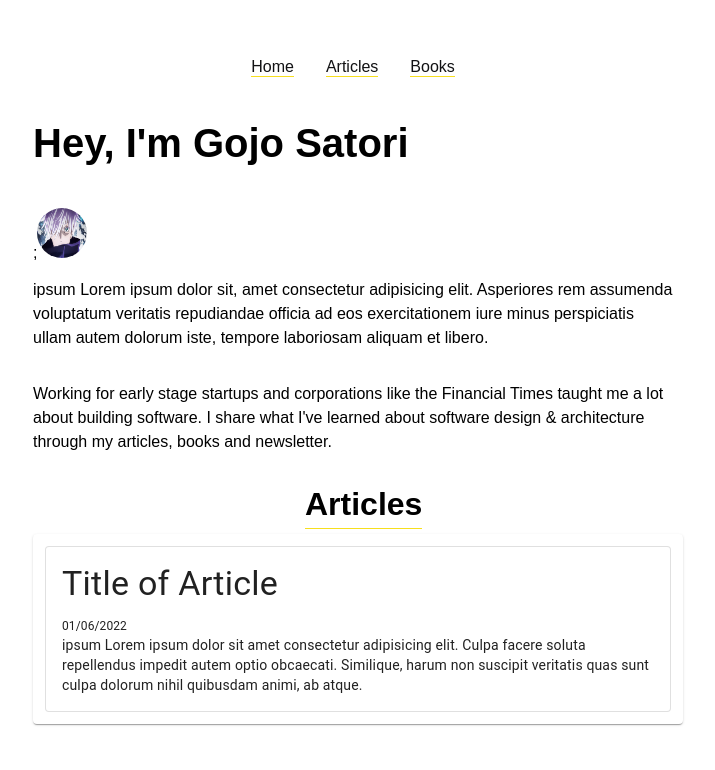
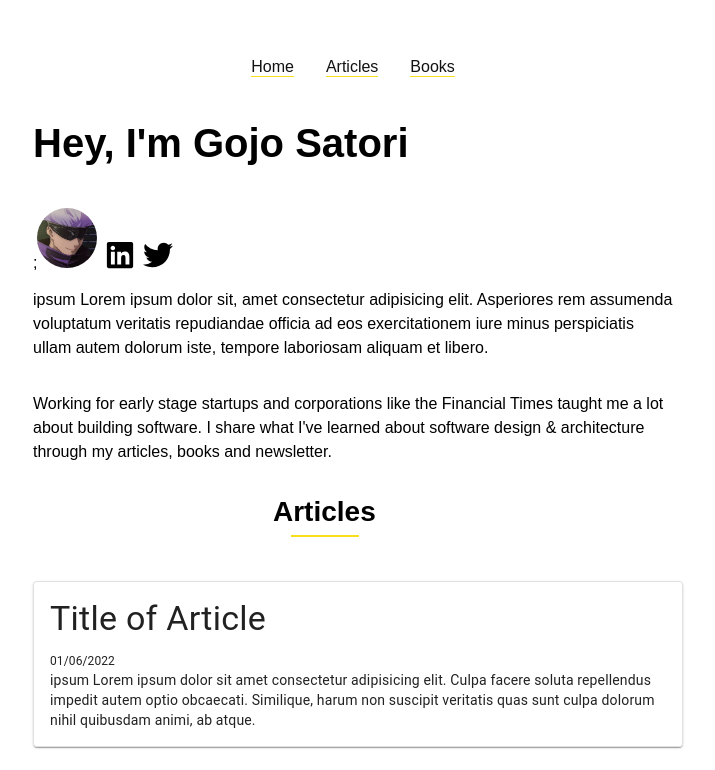
Before and after one commit to ricardocolares/devmates, a Next.js app: page / in a window 1280 px wide. Shown: the top 770 px of the page, without its empty margins (287-1002 px from the left). Built offline with nearby package versions, Linux system fonts and the light colour scheme.

Commit message:
styled components no card

```diff
--- a/package.json
+++ b/package.json
@@ -12,6 +12,7 @@
     "@emotion/react": "^11.9.0",
     "@emotion/styled": "^11.8.1",
     "@fortawesome/fontawesome-svg-core": "^6.1.1",
+    "@fortawesome/free-brands-svg-icons": "^6.1.1",
     "@fortawesome/free-regular-svg-icons": "^6.1.1",
     "@fortawesome/free-solid-svg-icons": "^6.1.1",
     "@fortawesome/react-fontawesome": "^0.1.18",
--- a/src/components/cards/index.tsx
+++ b/src/components/cards/index.tsx
@@ -1,13 +1,20 @@
 import * as React from 'react';
 import { Box, Card, CardContent, Typography, CardActionArea, CardActions, Button } from '@mui/material/'
+import styled from 'styled-components';
 
 
+const CustomBox = styled(Box)`
+    width: 650px;
+    margin-left: 15rem;
+    margin-top: 1.5rem;
+
+`
 
 export default function BasicCard() {
     return (
-        <Box width='650px' mb={-3} mt={10} ml={30} p={1.5} component={Card}>
+        <CustomBox component={Card}>
             <Card variant="outlined">
-                <CardActionArea href="localhost:3000/articles">
+                <CardActionArea href="/articles">
                     <CardContent>
                         <Typography gutterBottom variant='h4' component='div'>
                             Title of Article
@@ -21,6 +28,6 @@ export default function BasicCard() {
                     </CardContent>
                 </CardActionArea>
             </Card>
-        </Box >
+        </CustomBox>
     );
 }
--- a/src/pages/_app.tsx
+++ b/src/pages/_app.tsx
@@ -2,6 +2,12 @@ import type { AppProps } from 'next/app'
 import { Header } from '../components/Header'
 
 import '../styles/global.css'
+
+import { config } from '@fortawesome/fontawesome-svg-core'
+import '@fortawesome/fontawesome-svg-core/styles.css'
+config.autoAddCss = false
+
+
 
 function MyApp({ Component, pageProps }: AppProps) {
   return (
--- a/src/pages/index.tsx
+++ b/src/pages/index.tsx
@@ -1,11 +1,14 @@
-import styled from "styled-components";
+import { ReactElement } from 'react'
 import { Container, Content } from "./styles";
-import gojouImg from "../../public/gojou.jpg";
+import gojouImg from "../../public/goju.jpg";
 import Image from "next/image";
 import BasicCard from "../components/cards"
+import '@fortawesome/fontawesome-svg-core/styles.css'
 import { Card } from "@mui/material";
 import { FontAwesomeIcon } from '@fortawesome/react-fontawesome'
-import { solid, regular, brands } from '@fortawesome/fontawesome-svg-core/import.macro'
+import { faLinkedin, faTwitter } from '@fortawesome/free-brands-svg-icons'
+
+
 
 export default function Home() {
   return (
@@ -14,9 +17,9 @@ export default function Home() {
         <h1>Hey, I'm Gojo Satori</h1>;
 
         <span>
-          <Image src={gojouImg} alt="The GOAT" width="50" height="50" />
-          <FontAwesomeIcon icon={"linkedin"} />
-          <FontAwesomeIcon icon={"twitter"} />
+          <Image src={gojouImg} alt="The GOAT" width="60" height="60" />
+          <FontAwesomeIcon className="icons" icon={faLinkedin} />
+          <FontAwesomeIcon className="icons" icon={faTwitter} />
         </span>
 
         <p>ipsum Lorem ipsum dolor sit, amet consectetur adipisicing elit. Asperiores rem assumenda voluptatum veritatis repudiandae officia ad eos exercitationem iure minus perspiciatis ullam autem dolorum iste, tempore laboriosam aliquam et libero.</p>
@@ -25,7 +28,6 @@ export default function Home() {
       </Content>
 
       <h2>Articles</h2>
-      <p></p>
 
       <BasicCard />
       <BasicCard />
--- a/src/pages/styles.ts
+++ b/src/pages/styles.ts
@@ -13,20 +13,31 @@ export const Container = styled.div`
     justify-content: space-between;
 
     h2 {
+        /* position: absolute; */
+        display: block;
+        justify-content: space-between;
+        align-items: center;
+        padding-left:30rem;
+        font-size: 1.75rem;
+        margin-bottom: 3rem;
+        padding-bottom:.3rem;
+        box-sizing: inherit;
+        position: relative;
+
+    :after {
+        content: "";
         position: absolute;
-        display: block;
-        margin-left:32rem;
-        font-size: 32px;
-        margin-bottom: 2rem;
-        padding-bottom:.3rem;
-        border-bottom: 1px solid var(--yellow-500);
+        height: 2px;
+        bottom: -4px;
+        margin: 0 auto;
+		  left: 0;
+        right: 3.5rem;
+		  width: 6%;
+		  background: var(--yellow-500);
+    }
 
     }
 
-    .Card {
-        /* position: relative; */
-        margin-left: 30rem;
-    }
 
 
 `
@@ -58,7 +69,14 @@ export const Content = styled.div`
     }
 
     span {
-        border-radius: 50%;
+        border-radius: 60%;
+        background-color: var(--white);
+
+        .icons{
+            height: 30px;
+            width: 30px;
+            margin-left: 8px;
+        }
     }
 
     p {
```
Also changed, not shown: public/goju.jpg (added), 1 other file (tests, documents, lock files or other folders).
